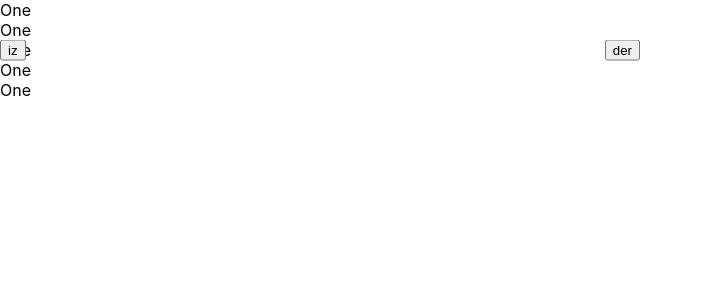
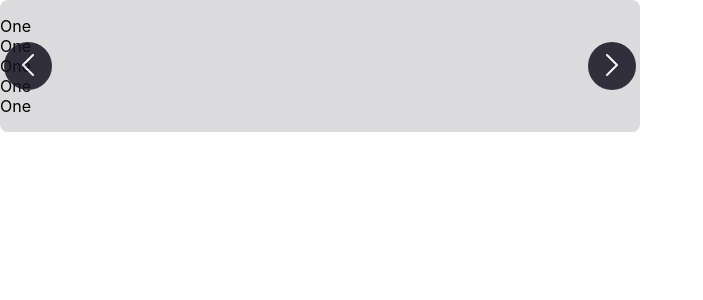
Before and after one commit to EduardoAyora/carrusel-react, a React (Create React App) app: page / in a window 1280 px wide. Shown: the top 300 px of the page, without its empty margins (0-703 px from the left). Built offline with nearby package versions, Linux system fonts and the light colour scheme.

Commit message:
Implementacion de logica

```diff
--- a/src/components/Carrusel.css
+++ b/src/components/Carrusel.css
@@ -2,18 +2,34 @@
   width: 100%;
   heigth: 100%;
   position: relative;
+  padding: 1rem 0;
+  background-color: gray;
+  border-radius: 8px;
+  background: rgba(19, 18, 31, .15)
 }
 
 .button {
   position: absolute;
   top: 50%;
   transform: translateY(-50%);
+  border-radius: 100%;
+  height: 3rem;
+  width: 3rem;
+  border: none;
+  background-color: #13121F;
+  opacity: 0.85;
+  color: white;
+}
+
+.button:hover {
+  cursor: pointer;
+  opacity: 0.95;
 }
 
 .button.right {
-  right: 0;
+  right: 4px;
 }
 
 .button.left {
-  left: 0;
+  left: 4px;
 }
--- a/src/components/Carrusel.js
+++ b/src/components/Carrusel.js
@@ -38,11 +38,37 @@ export default class Carrusel extends Component {
     return (
       <div className='container'>
         <button className='button left' onClick={this.clicIzquierda}>
-          iz
+          <svg
+            style={{ width: '2rem' }}
+            xmlns='http://www.w3.org/2000/svg'
+            fill='none'
+            viewBox='0 0 24 24'
+            strokeWidth='1.5'
+            stroke='currentColor'
+          >
+            <path
+              strokeLinecap='round'
+              strokeLinejoin='round'
+              d='M15.75 19.5L8.25 12l7.5-7.5'
+            />
+          </svg>
         </button>
         {this.props.childComponents[this.state.indiceDeComponenteMostrado]}
         <button className='button right' onClick={this.clicDerecha}>
-          der
+          <svg
+            style={{ width: '2rem' }}
+            xmlns='http://www.w3.org/2000/svg'
+            fill='none'
+            viewBox='0 0 24 24'
+            strokeWidth='1.5'
+            stroke='currentColor'
+          >
+            <path
+              strokeLinecap='round'
+              strokeLinejoin='round'
+              d='M8.25 4.5l7.5 7.5-7.5 7.5'
+            />
+          </svg>
         </button>
       </div>
     )
```
